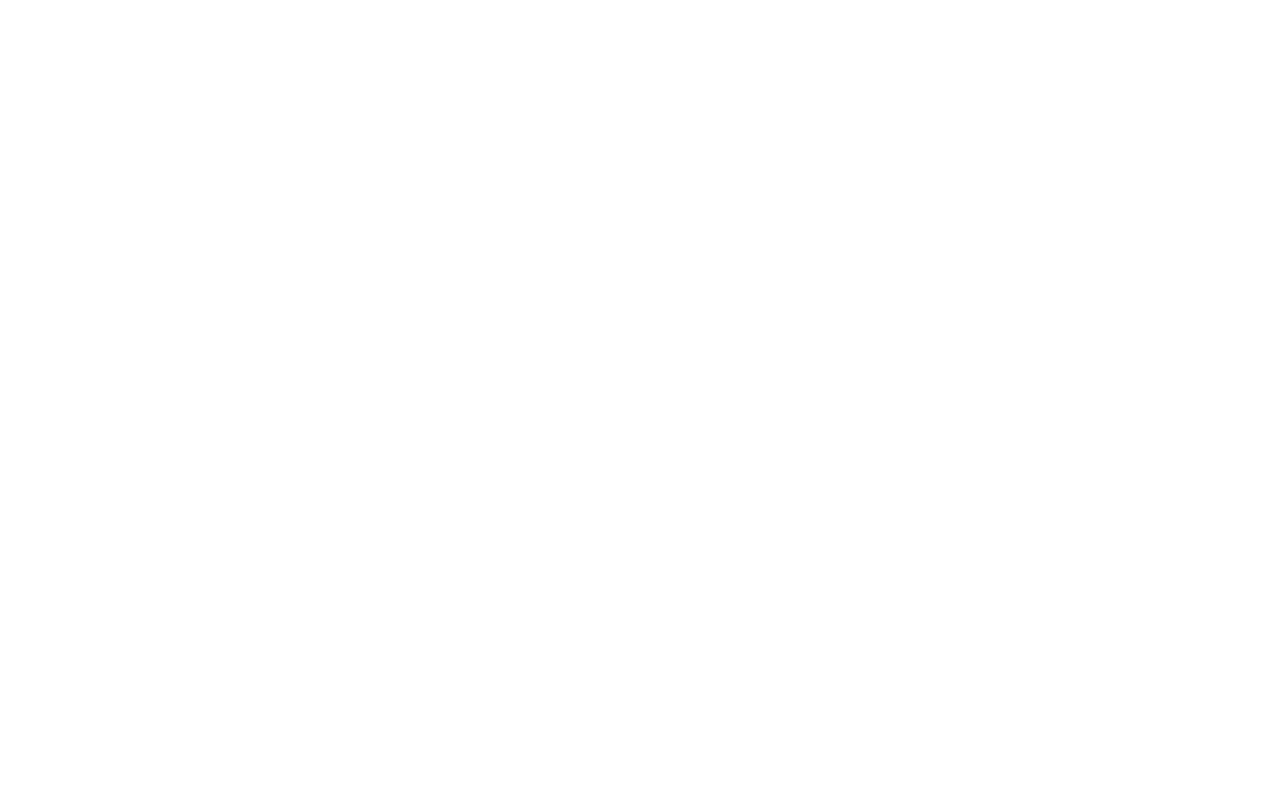
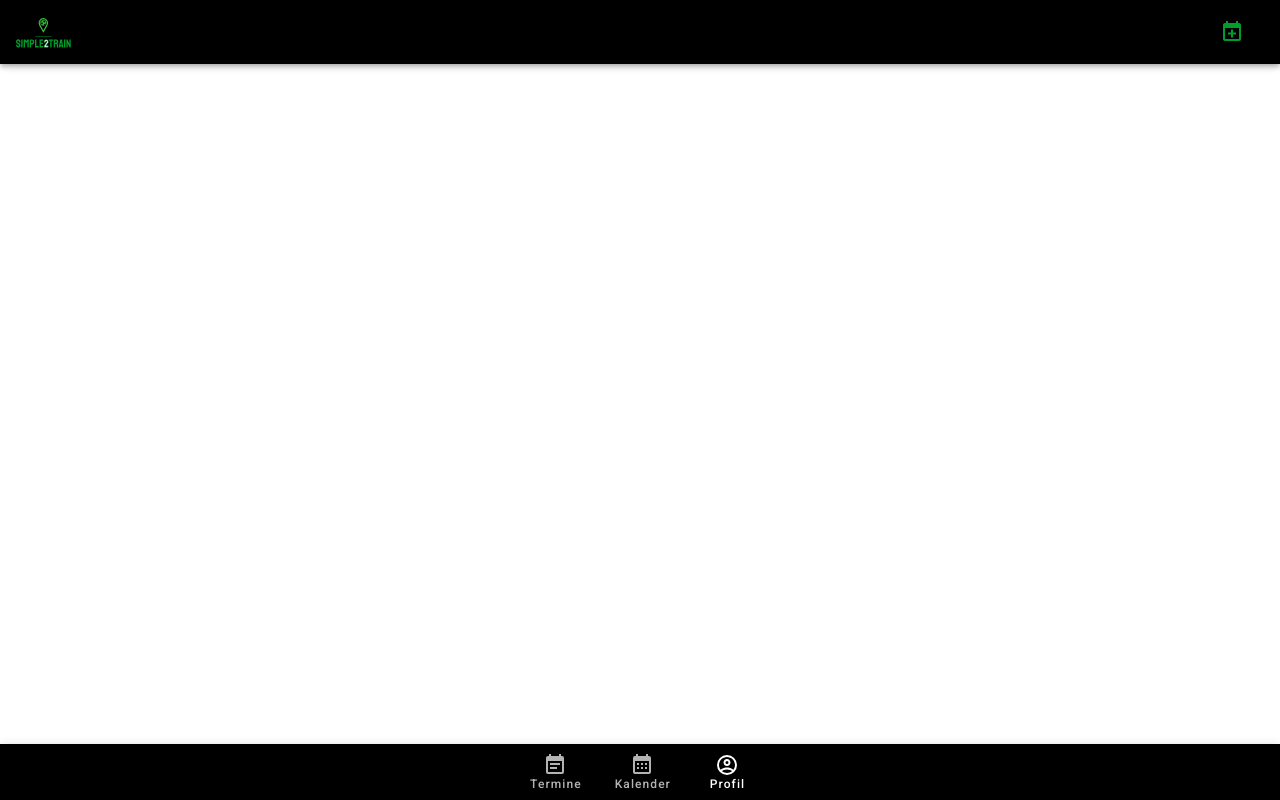
Before and after one commit to qhhivan/simple2train, a Vue app in the folder client/: page /profil in a window 1280 px wide. Built offline with nearby package versions, Linux system fonts and the light colour scheme.

Commit message:
BottomNAv

```diff
--- a/client/package.json
+++ b/client/package.json
@@ -8,7 +8,7 @@
     "lint": "vue-cli-service lint"
   },
   "dependencies": {
-    "@mdi/js": "^6.4.95",
+    "@mdi/js": "^6.5.95",
     "core-js": "^3.6.5",
     "vue": "^2.6.11",
     "vue-router": "^3.2.0",
--- a/client/src/App.vue
+++ b/client/src/App.vue
@@ -1,15 +1,24 @@
 <template>
   <v-app>
+        <Header />
+
     <v-main>
       <router-view />
     </v-main>
+    <menubar />
   </v-app>
 </template>
 
 <script>
+import Menubar from '@/components/Menubar.vue';
+import Header from '@/components/Header.vue';
+
 export default {
   name: 'App',
-
+  components: {
+    Menubar,
+    Header
+  },
   data: () => ({
     //
   }),
--- a/client/src/components/Menubar.vue
+++ b/client/src/components/Menubar.vue
@@ -1,20 +1,38 @@
 <template>
-  <v-app-bar color="black" absolute dark>
-    <!-- Terminübersicht / Home -->
+  <v-bottom-navigation background-color="black" dark class=".align-self-center">
+    <!-- Termine -->
+    <v-btn class="my-auto" :to="'/'">
+      <span>Termine</span>
+
+      <v-icon>{{ mdiCalendarText }}</v-icon>
+    </v-btn>
+
     <!-- Kalender -->
+    <v-btn class="my-auto" :to="'/kalender'">
+      <span>Kalender</span>
+
+      <v-icon>{{ mdiCalendarMonth }}</v-icon>
+    </v-btn>
+
     <!-- Profil -->
-    <v-icon width="24px" height="24px">{{ mdiCalendarMonth }}</v-icon>
-    <v-icon large>{{ mdiCalendarText }}</v-icon>
-    <v-icon large>{{ mdiAccountCircleOutline }}</v-icon>
-  </v-app-bar>
+    <v-btn class="my-auto" :to="'/profil'">
+      <span>Profil</span>
+
+      <v-icon>{{ mdiAccountCircleOutline }}</v-icon>
+    </v-btn>
+  </v-bottom-navigation>
+
+  <!-- <v-icon width="24px" height="24px">{{ mdiCalendarMonth }}</v-icon>
+  <v-icon large>{{ mdiCalendarText }}</v-icon>
+  <v-icon large>{{ mdiAccountCircleOutline }}</v-icon> -->
 </template>
-
 <script>
 import {
   mdiCalendarMonth,
   mdiCalendarText,
   mdiAccountCircleOutline,
 } from '@mdi/js';
+
 export default {
   data() {
     return {
@@ -25,5 +43,3 @@
   },
 };
 </script>
-
-<style lang="scss" scoped></style>
--- a/client/src/router/index.js
+++ b/client/src/router/index.js
@@ -1,24 +1,43 @@
 import Vue from 'vue'
 import VueRouter from 'vue-router'
-import Home from '../views/Home.vue'
+// import Home from '../views/Home.vue'
 
 Vue.use(VueRouter)
 
 const routes = [
-  {
-    path: '/',
-    name: 'Home',
-    component: Home
-  },
+  // {
+  //   path: '/',
+  //   name: 'Home',
+  //   component: Home,
+  // },
   {
     path: '/about',
     name: 'About',
     // route level code-splitting
     // this generates a separate chunk (about.[hash].js) for this route
     // which is lazy-loaded when the route is visited.
-    component: () => import(/* webpackChunkName: "about" */ '../views/About.vue')
-  }
-]
+    component: () =>
+      import(/* webpackChunkName: "about" */ '../views/About.vue'),
+  },
+  {
+    path: '/kalender',
+    name: 'Kalender',
+
+    component: () => import('../views/Kalender.vue'),
+  },
+  {
+    path: '/profil',
+    name: 'Profil',
+
+    component: () => import('../views/Profil.vue'),
+  },
+  {
+    path: '/',
+    name: 'Termine',
+
+    component: () => import('../views/Termine.vue'),
+  },
+];
 
 const router = new VueRouter({
   mode: 'history',
--- /dev/null
+++ b/client/src/views/Kalender.vue
@@ -0,0 +1,15 @@
+<template>
+    <v-container>
+        KALENDER
+    </v-container>
+</template>
+
+<script>
+    export default {
+
+    }
+</script>
+
+<style lang="scss" scoped>
+
+</style>
--- /dev/null
+++ b/client/src/views/Profil.vue
@@ -0,0 +1,15 @@
+<template>
+    <v-container>
+        PROFIL
+    </v-container>
+</template>
+
+<script>
+    export default {
+
+    }
+</script>
+
+<style lang="scss" scoped>
+
+</style>
--- /dev/null
+++ b/client/src/views/Termine.vue
@@ -0,0 +1,20 @@
+<template>
+    <v-container>
+        <!-- <Termin /> -->
+    </v-container>
+</template>
+
+<script>
+// COMPONENTS
+// import Termin from '@/components/Termin.vue';
+
+    export default {
+        components: {
+            // Termin,
+        },
+    }
+</script>
+
+<style lang="scss" scoped>
+
+</style>
```
Also changed, not shown: client/src/components/Header.vue (+9 -0 lines), client/src/components/KWDatum.vue (+8 -6 lines), 1 other file (tests, documents, lock files or other folders).
